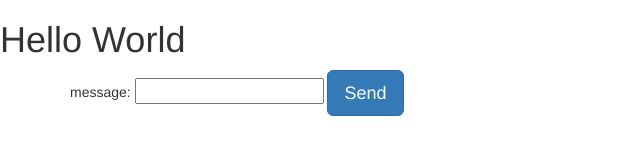
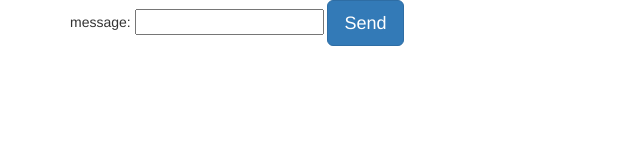
Before and after one commit to alexandregranzerguay/personal-assistant-tutorial, a website: page client/index.html in a window 1280 px wide. Shown: the whole page, without its empty margins (0-640 px from the left). Drawn offline with nearby package versions, Linux system fonts and the light colour scheme; files whose address does not match are found by name.

Commit message:
first push to front end

```diff
--- a/client/index.html
+++ b/client/index.html
@@ -6,8 +6,6 @@
   <link type="text/css" rel="stylesheet" href="/client/css/style.css">
 </head>
   <body>
-    <!-- <ng-view></ng-view> -->
-    <h1>Hello World</h1>
 
     <div class="container">
     	<div class="row">
```
